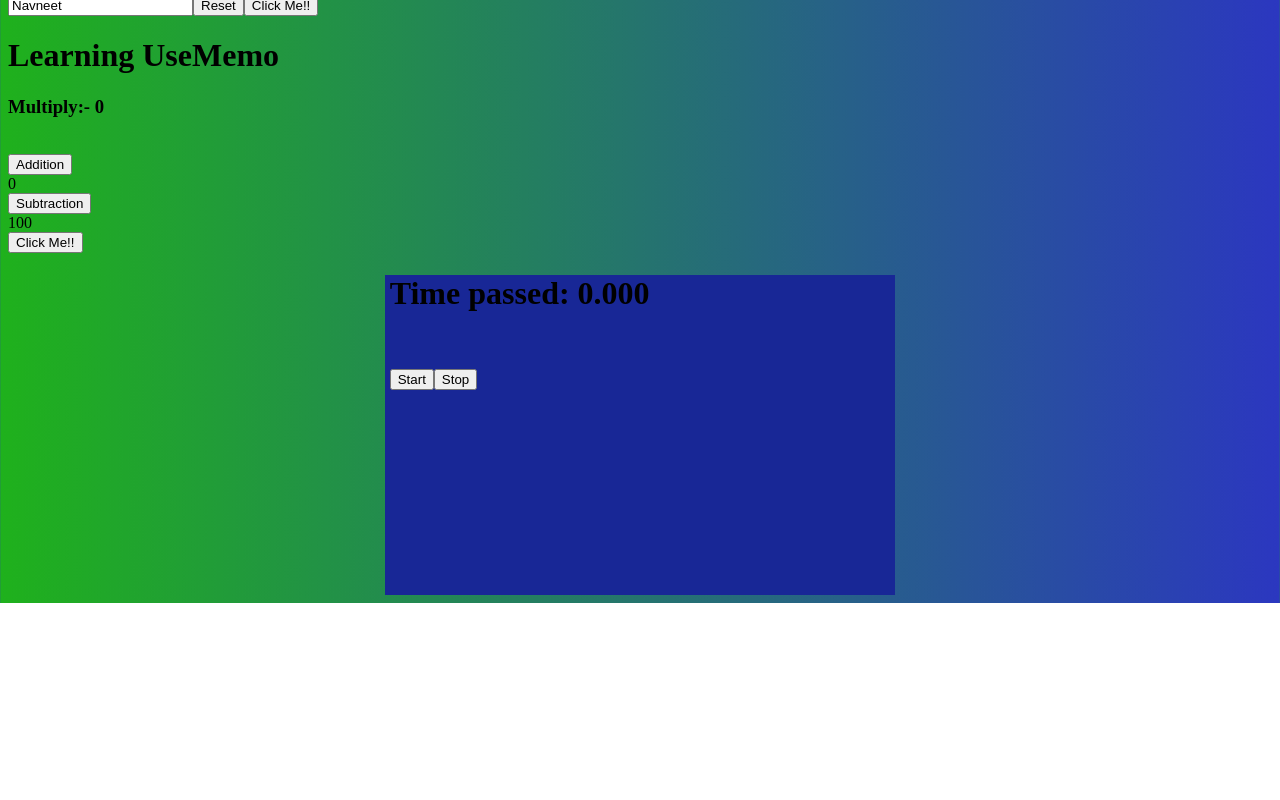
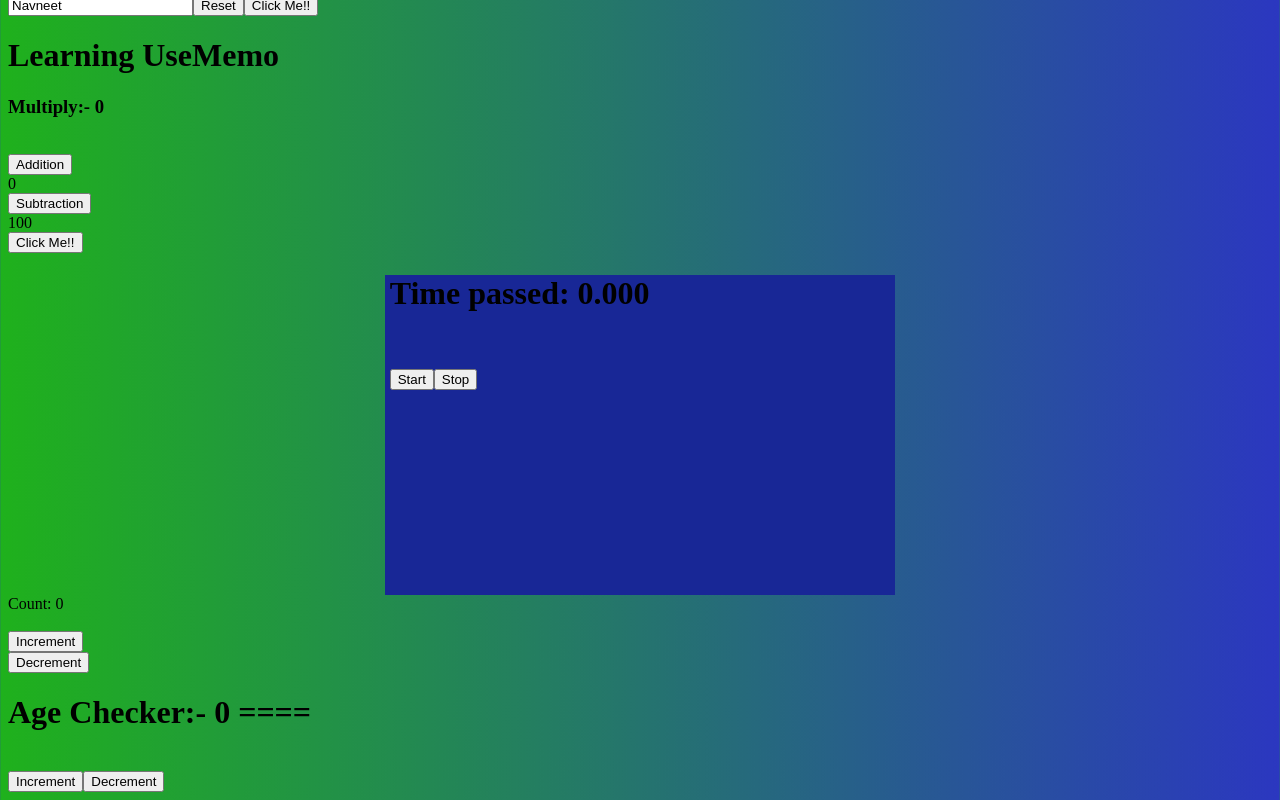
Before and after one commit to NavneetOrion/React-Work, a React (Create React App) app: page / in a window 1280 px wide. Shown: the part 6449-7249 px from the top of the page. Before the commit the page ends 7052 px from the top, so only its background shows below. Built offline with nearby package versions, Linux system fonts and the light colour scheme; no server answers.

Commit message:
UseReducer in React

```diff
--- /dev/null
+++ b/src/AgeChecker.jsx
@@ -0,0 +1,67 @@
+import React, { useReducer } from "react";
+
+const AgeChecker = () => {
+  const reducer = (state, action) => {
+    console.log(action.payload)
+    switch (action.type) {
+      case "Incre":
+        state.age = state.age + action.payload.age;
+        if (state.age < 18) {
+          return {
+            age: state.age,
+            type: "Child",
+          };
+        } else if (state.age >= 18) {
+          return {
+            age: state.age,
+            type: "Adult",
+          };
+        } else if (state.age < 1) {
+          alert("Please enter valid age!!");
+        }
+        else
+        {
+          return
+        }
+      case "Decre":
+        state.age = state.age - action.payload.age;
+        if (state.age >= 18) {
+          return {
+            age: state.age,
+            type: "Adult",
+          };
+        } else if (state.age < 18) {
+          return {
+            age: state.age,
+            type: "Child",
+          };
+        } else if (state.age < 1) {
+          alert("Please enter valid age!!");
+        }
+        else
+        {
+          return
+        }
+      default:
+        return state;
+    }
+  };
+  const [Age, dispatch] = useReducer(reducer, { age: 0 });
+
+  return (
+    <div>
+      <h1>
+        Age Checker:- {Age.age} ==== {Age.type}
+      </h1>
+      <br />
+      <button onClick={() => dispatch({ type: "Incre", payload: { age: 1 } })}>
+        Increment
+      </button>
+      <button onClick={() => dispatch({ type: "Decre", payload: { age: 1} })}>
+        Decrement
+      </button>
+    </div>
+  );
+};
+
+export default AgeChecker;
--- a/src/Stopwatch.jsx
+++ b/src/Stopwatch.jsx
@@ -9,7 +9,7 @@ const Stopwatch = () => {
     setstartTime(Date.now())
     setNow(Date.now())
 
-    clearInterval(refInterval.current);
+    //  clearInterval(refInterval.current);
     refInterval.current = setInterval(()=>{
       setNow(Date.now())
     },10);
--- /dev/null
+++ b/src/UseReducer.jsx
@@ -0,0 +1,31 @@
+import React, { useReducer } from 'react'
+
+const UseReducer = () => {
+const initialstate=0
+const reducer = (state,action)=>{
+  switch(action){
+    case "Increment":
+      return state+1;
+    case "Decrement":
+      return state-1;
+    default:
+      return state;
+
+  }
+
+}
+
+   const[count,dispatch] = useReducer(reducer,initialstate)
+  return (
+    <div>
+    <div>Count: {count}</div><br/>
+    <button onClick={()=>dispatch("Increment")}>Increment</button><br/>
+    <button onClick={()=>dispatch("Decrement")}>Decrement</button>
+
+    </div>
+  )
+}
+
+
+
+export default UseReducer;
--- a/src/index.js
+++ b/src/index.js
@@ -31,6 +31,8 @@ import UseRef from './UseRef';
 import UseMemo from './UseMemo';
 import UseRef2 from './UseRef2';
 import Stopwatch from './Stopwatch';
+import UseReducer from './UseReducer';
+import AgeChecker from './AgeChecker';
 
 
 const comment = {
@@ -84,7 +86,8 @@ root.render(
     <UseMemo/>
     <UseRef2/>
     <Stopwatch/>
-
+    <UseReducer/>
+    <AgeChecker/>
 
   </>
 
```
